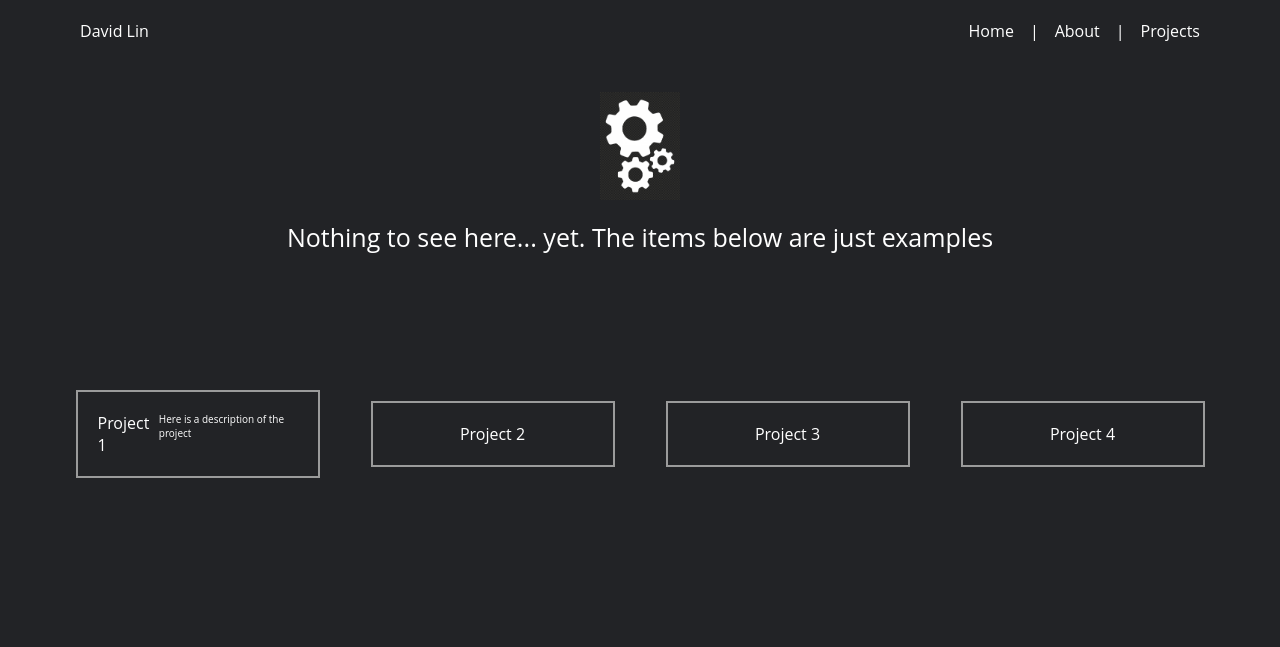
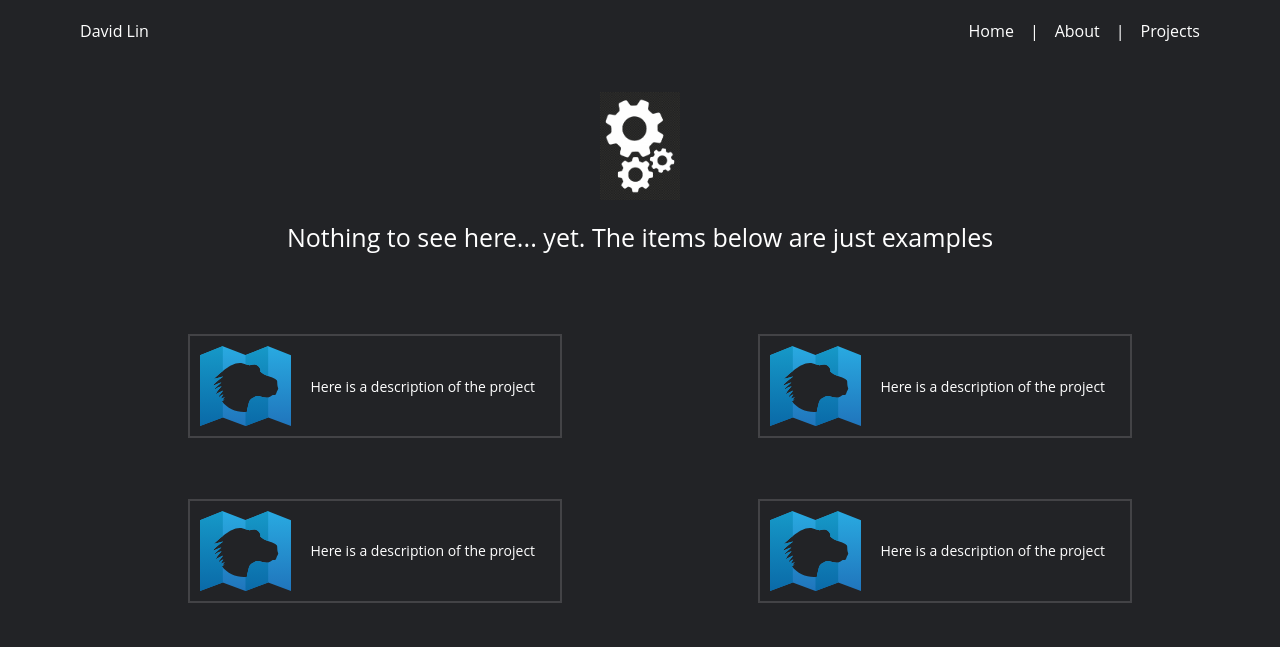
Before and after one commit to lindavid1998/personal_website, a plain HTML site: page projects.html in a window 1280 px wide. Drawn offline with Linux system fonts and the light colour scheme.

Commit message:
Add placeholder image to projects.html

```diff
--- a/projects.html
+++ b/projects.html
@@ -19,14 +19,23 @@
         Nothing to see here... yet. The items below are just examples
     </div>
 
-    <div class="projects">
-        <div class="project">
-            Project 1
+    <ul class="projects">
+        <li class="project">
+            <div class="project-image"><img src="MDN.svg" alt="MDN"></div>
             <div class="project-description">Here is a description of the project</div>
-        </div>
-        <div class="project">Project 2</div>
-        <div class="project">Project 3</div>
-        <div class="project">Project 4</div>
-    </div>
+        </li>
+        <li class="project">
+            <div class="project-image"><img src="MDN.svg" alt="MDN"></div>
+            <div class="project-description">Here is a description of the project</div>
+        </li>
+        <li class="project">
+            <div class="project-image"><img src="MDN.svg" alt="MDN"></div>
+            <div class="project-description">Here is a description of the project</div>
+        </li>
+        <li class="project">
+            <div class="project-image"><img src="MDN.svg" alt="MDN"></div>
+            <div class="project-description">Here is a description of the project</div>
+        </li>
+    </ul>
 </body>
 </html>
--- a/style.css
+++ b/style.css
@@ -89,22 +89,27 @@ nav {
     align-items: center;
     align-content: space-evenly;
     justify-content: space-around;
-    margin-top: 5px;
+    margin-top: 40px;
     height: 350px;
     gap: 20px;
 }
 
 .project {
     display: flex;
-    width: 200px;
-    flex-shrink: 1;
-    flex-basis: auto;
-    border: 2px solid rgb(155, 155, 155);
-    padding: 20px;
-    justify-content: space-evenly;
-    gap: 5px;
+    width: 350px;
+    flex: none;
+    border: 2px solid rgba(155, 155, 155, 0.274);
+    padding: 10px;
+    justify-content: space-between;
+    align-items: center;
 }
 
 .project-description {
-    font-size: 10px;
+    font-size: 14px;
+    padding: 15px;
 }
+
+.project-image {
+    flex: 1 1 auto;
+    height: 80px;
+}
```
Also changed, not shown: MDN.svg (added).
